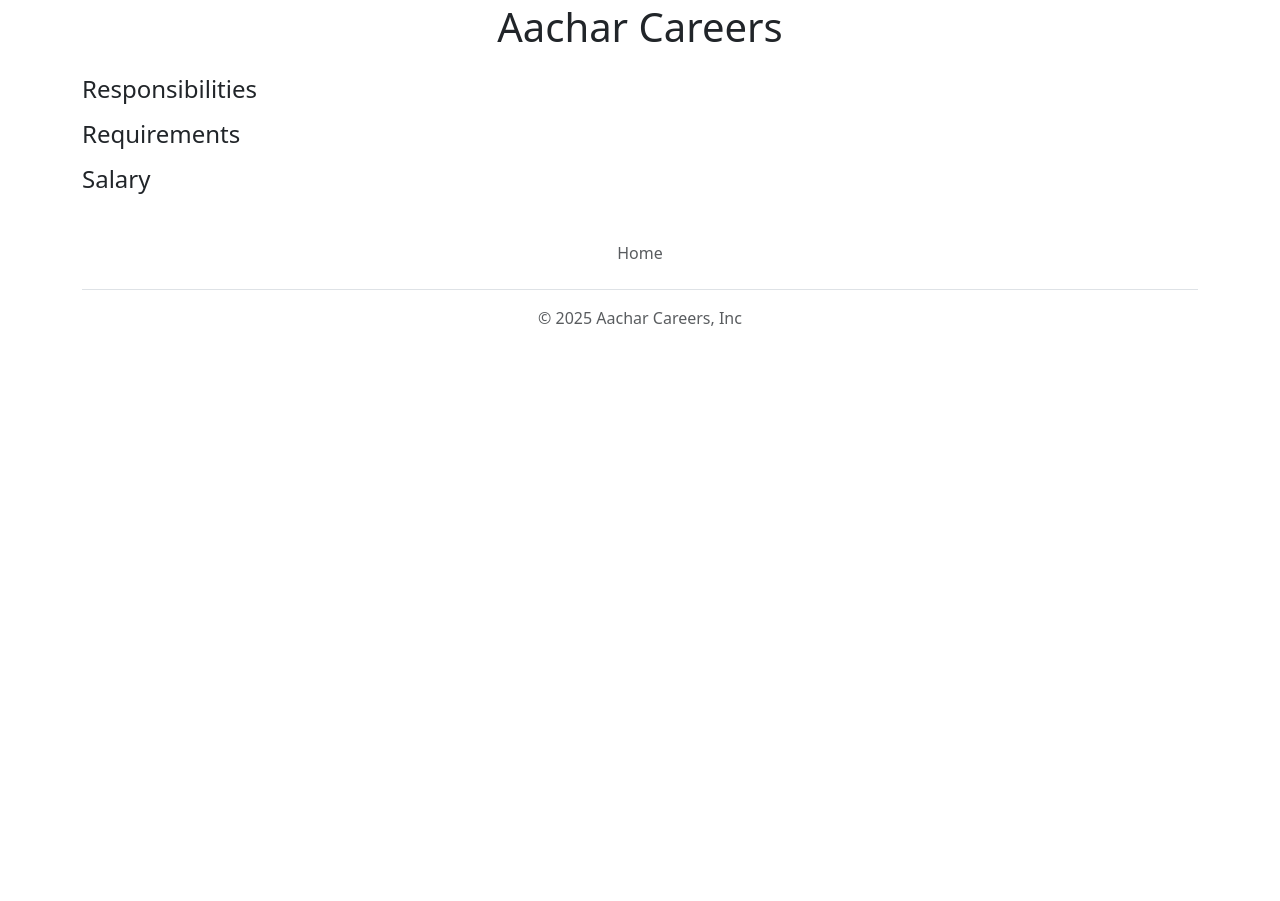
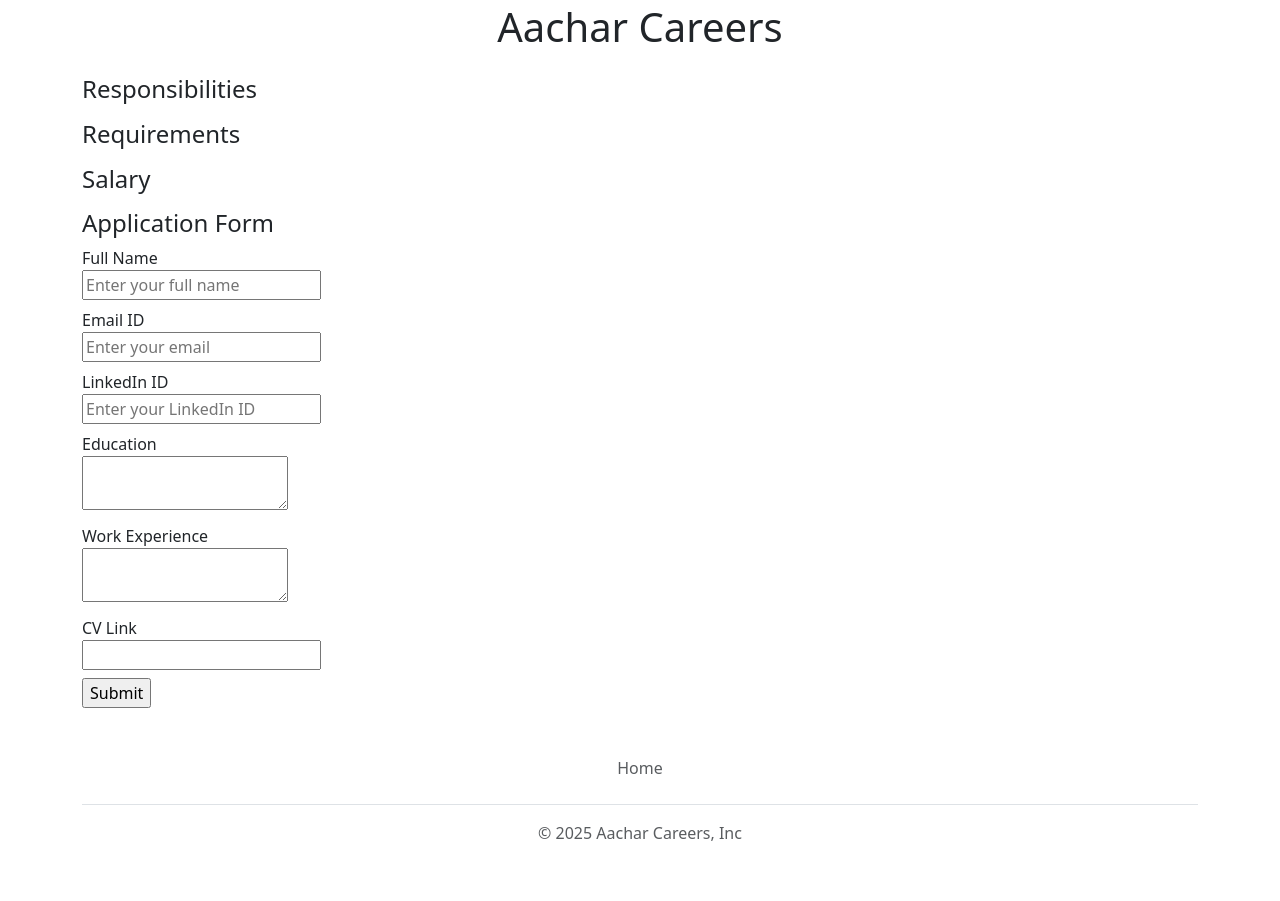
Before and after one commit to aa98-45556443355666/careers_website, a Flask app: template templates/jobwebpage.html in a window 1280 px wide. Shown: the part 439-1340 px from the top of the page. Before the commit the page ends 765 px from the top, so only its background shows below. Run offline with Flask 3, Linux system fonts and the light colour scheme; the template is opened without the code that fills it, so the values that code supplies are empty.

Commit message:
added form for application submission

```diff
--- a/app.py
+++ b/app.py
@@ -1,4 +1,4 @@
-from flask import Flask,render_template,jsonify
+from flask import Flask,render_template,jsonify,request
 from database import load_jobs_from_db,load_job_from_db
 
 app=Flask(__name__)
@@ -20,6 +20,11 @@
         return "Not Found",404
     return render_template('jobwebpage.html',job=job)
 
+@app.route('/job/<id>/apply', methods=['POST'])
+def job_apply(id):
+    val=request.form #data is accessed using '.form'
+    return jsonify(val)
+
 
 
 if __name__=='__main__':
--- /dev/null
+++ b/templates/form_apply.html
@@ -0,0 +1,29 @@
+<h4>Application Form</h4>
+<form action='/job/{{job['id']}}/apply' method='post'>
+  <div class='mb-2'>
+    <label>Full Name</label><br>
+    <input type="text" name="full_name" placeholder="Enter your full name" required>
+  </div>
+  <div class='mb-2' >
+    <label>Email ID</label><br>
+    <input type="email" name="email" placeholder="Enter your email" required>
+  </div>
+  <div class='mb-2'>
+    <label>LinkedIn ID</label><br>
+    <input type="text" name="linkedin" placeholder="Enter your LinkedIn ID">
+  </div>
+  <div class='mb-2'>
+    <label>Education</label><br>
+    <textarea  name="education"></textarea>
+  </div>
+  <div class='mb-2'>
+    <label>Work Experience</label><br>
+    <textarea  name="work_experience"></textarea>
+  </div>
+  <div class='mb-2' >
+    <label>CV Link</label><br>
+    <input type="text" name="cv_link" required>
+  </div>
+
+  <input type='submit' value='Submit'>
+</form>
--- a/templates/jobwebpage.html
+++ b/templates/jobwebpage.html
@@ -32,6 +32,7 @@
 
     <h4>Salary</h4>
     <p>{{job.currency}} {{job.salary}}</p>
+      {% include 'form_apply.html'%}
     </div>
      {% include 'footer.html' %}
   </body>
```
